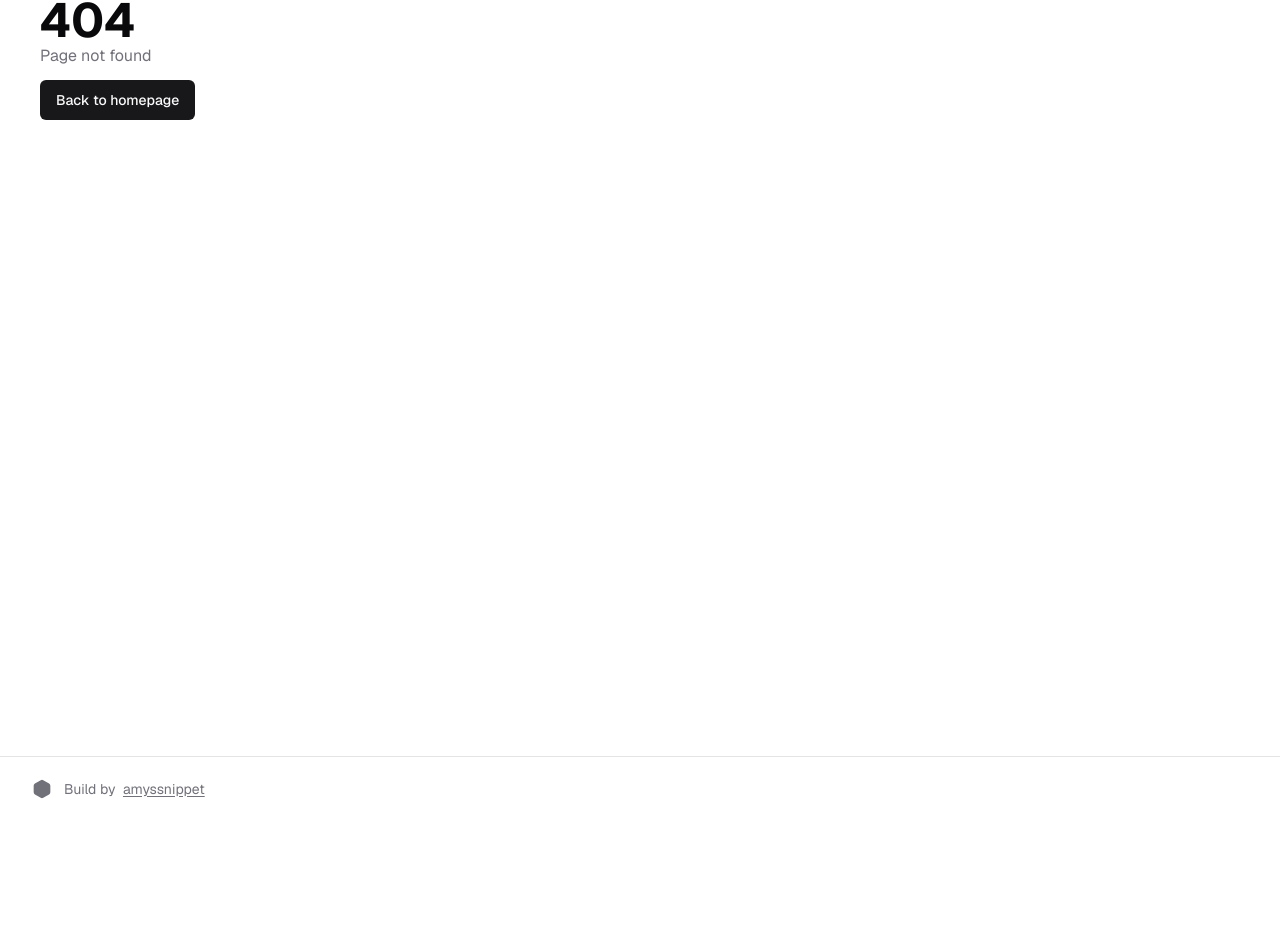
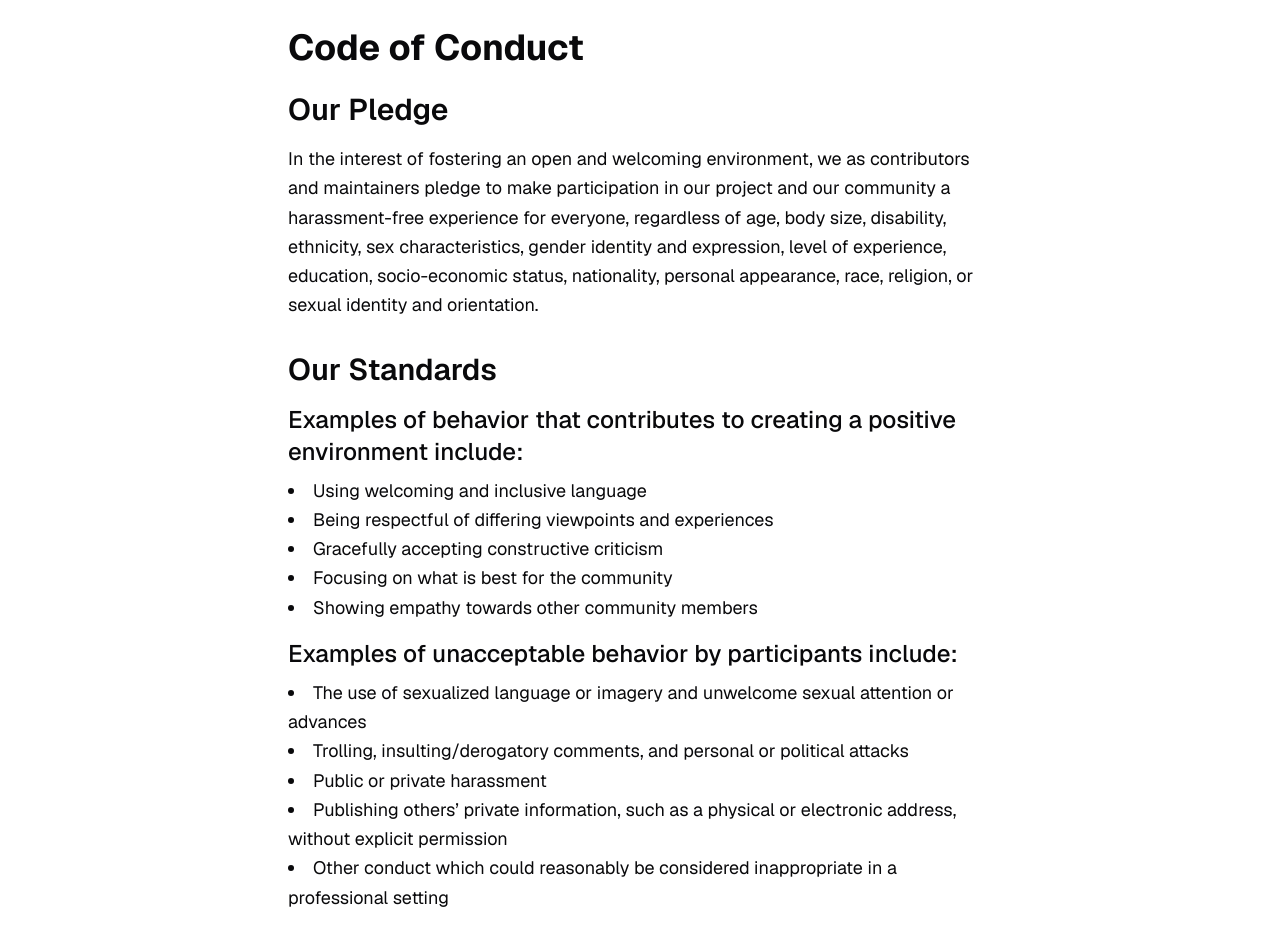
Before and after one commit to bradcn/schemadocv2, a Next.js app: page /license/code-of-conduct in a window 1280 px wide. Before the commit this address had no page. Shown: the part 100-1048 px from the top of the page. Before the commit the page ends 920 px from the top, so only its background shows below. Built offline with nearby package versions, Linux system fonts and the light colour scheme.

Commit message:
Create page.tsx

```diff
--- /dev/null
+++ b/app/license/code-of-conduct/page.tsx
@@ -0,0 +1,85 @@
+import { Metadata } from 'next';
+import Link from 'next/link';
+
+export const metadata: Metadata = {
+  title: 'Code of Conduct - Schemadoc',
+  description: 'Code of Conduct for Schemadoc',
+};
+
+const CodeOfConduct = () => {
+  return (
+    <main className="p-8 max-w-3xl mx-auto">
+      <h1 className="text-4xl font-bold mb-6">Code of Conduct</h1>
+
+      <section className="mb-8">
+        <h2 className="text-3xl font-semibold mb-4">Our Pledge</h2>
+        <p className="text-lg leading-relaxed">
+          In the interest of fostering an open and welcoming environment, we as contributors and maintainers pledge to make participation in our project and our community a harassment-free experience for everyone, regardless of age, body size, disability, ethnicity, sex characteristics, gender identity and expression, level of experience, education, socio-economic status, nationality, personal appearance, race, religion, or sexual identity and orientation.
+        </p>
+      </section>
+
+      <section className="mb-8">
+        <h2 className="text-3xl font-semibold mb-4">Our Standards</h2>
+        <h3 className="text-2xl font-medium mb-2">Examples of behavior that contributes to creating a positive environment include:</h3>
+        <ul className="list-disc list-inside mb-4 text-lg leading-relaxed">
+          <li>Using welcoming and inclusive language</li>
+          <li>Being respectful of differing viewpoints and experiences</li>
+          <li>Gracefully accepting constructive criticism</li>
+          <li>Focusing on what is best for the community</li>
+          <li>Showing empathy towards other community members</li>
+        </ul>
+
+        <h3 className="text-2xl font-medium mb-2">Examples of unacceptable behavior by participants include:</h3>
+        <ul className="list-disc list-inside text-lg leading-relaxed">
+          <li>The use of sexualized language or imagery and unwelcome sexual attention or advances</li>
+          <li>Trolling, insulting/derogatory comments, and personal or political attacks</li>
+          <li>Public or private harassment</li>
+          <li>Publishing others’ private information, such as a physical or electronic address, without explicit permission</li>
+          <li>Other conduct which could reasonably be considered inappropriate in a professional setting</li>
+        </ul>
+      </section>
+
+      <section className="mb-8">
+        <h2 className="text-3xl font-semibold mb-4">Our Responsibilities</h2>
+        <p className="text-lg leading-relaxed">
+          Project maintainers are responsible for clarifying the standards of acceptable behavior and are expected to take appropriate and fair corrective action in response to any instances of unacceptable behavior.
+        </p>
+        <p className="text-lg leading-relaxed">
+          Project maintainers have the right and responsibility to remove, edit, or reject comments, commits, code, wiki edits, issues, and other contributions that are not aligned to this Code of Conduct, or to ban temporarily or permanently any contributor for other behaviors that they deem inappropriate, threatening, offensive, or harmful.
+        </p>
+      </section>
+
+      <section className="mb-8">
+        <h2 className="text-3xl font-semibold mb-4">Scope</h2>
+        <p className="text-lg leading-relaxed">
+          This Code of Conduct applies within all project spaces, and it also applies when an individual is representing the project or its community in public spaces. Examples of representing a project or community include using an official project e-mail address, posting via an official social media account, or acting as an appointed representative at an online or offline event. Representation of a project may be further defined and clarified by project maintainers.
+        </p>
+        <p className="text-lg leading-relaxed">
+          This Code of Conduct also applies outside the project spaces when there is a reasonable belief that an individual's behavior may have a negative impact on the project or its community.
+        </p>
+      </section>
+
+      <section className="mb-8">
+        <h2 className="text-3xl font-semibold mb-4">Enforcement</h2>
+        <p className="text-lg leading-relaxed">
+          Instances of abusive, harassing, or otherwise unacceptable behavior may be reported by contacting the project team at <Link href="mailto:support.schemadoc@gmail.com" className="text-blue-500 hover:underline">support.schemadoc@gmail.com</Link>. All complaints will be reviewed and investigated and will result in a response that is deemed necessary and appropriate to the circumstances. The project team is obligated to maintain confidentiality with regard to the reporter of an incident. Further details of specific enforcement policies may be posted separately.
+        </p>
+        <p className="text-lg leading-relaxed">
+          Project maintainers who do not follow or enforce the Code of Conduct in good faith may face temporary or permanent repercussions as determined by other members of the project’s leadership.
+        </p>
+      </section>
+
+      <section className="mb-8">
+        <h2 className="text-3xl font-semibold mb-4">Attribution</h2>
+        <p className="text-lg leading-relaxed">
+          This Code of Conduct is adapted from the Contributor Covenant, version 1.4, available at <Link href="https://www.contributor-covenant.org/version/1/4/code-of-conduct.html" target="_blank" rel="noopener noreferrer" className="text-blue-500 hover:underline">https://www.contributor-covenant.org/version/1/4/code-of-conduct.html</Link>.
+        </p>
+        <p className="text-lg leading-relaxed">
+          For answers to common questions about this code of conduct, see <Link href="https://www.contributor-covenant.org/faq" target="_blank" rel="noopener noreferrer" className="text-blue-500 hover:underline">https://www.contributor-covenant.org/faq</Link>.
+        </p>
+      </section>
+    </main>
+  );
+};
+
+export default CodeOfConduct;
```
